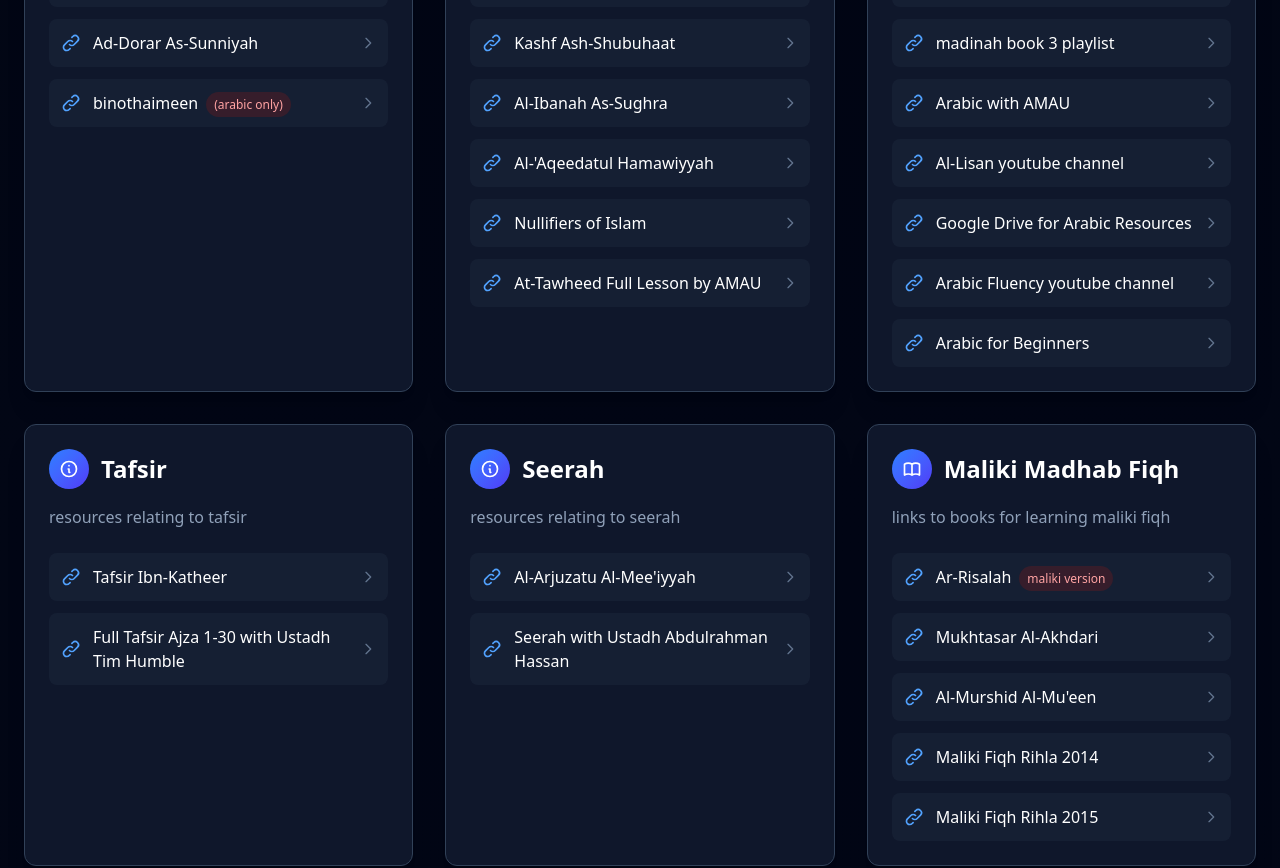
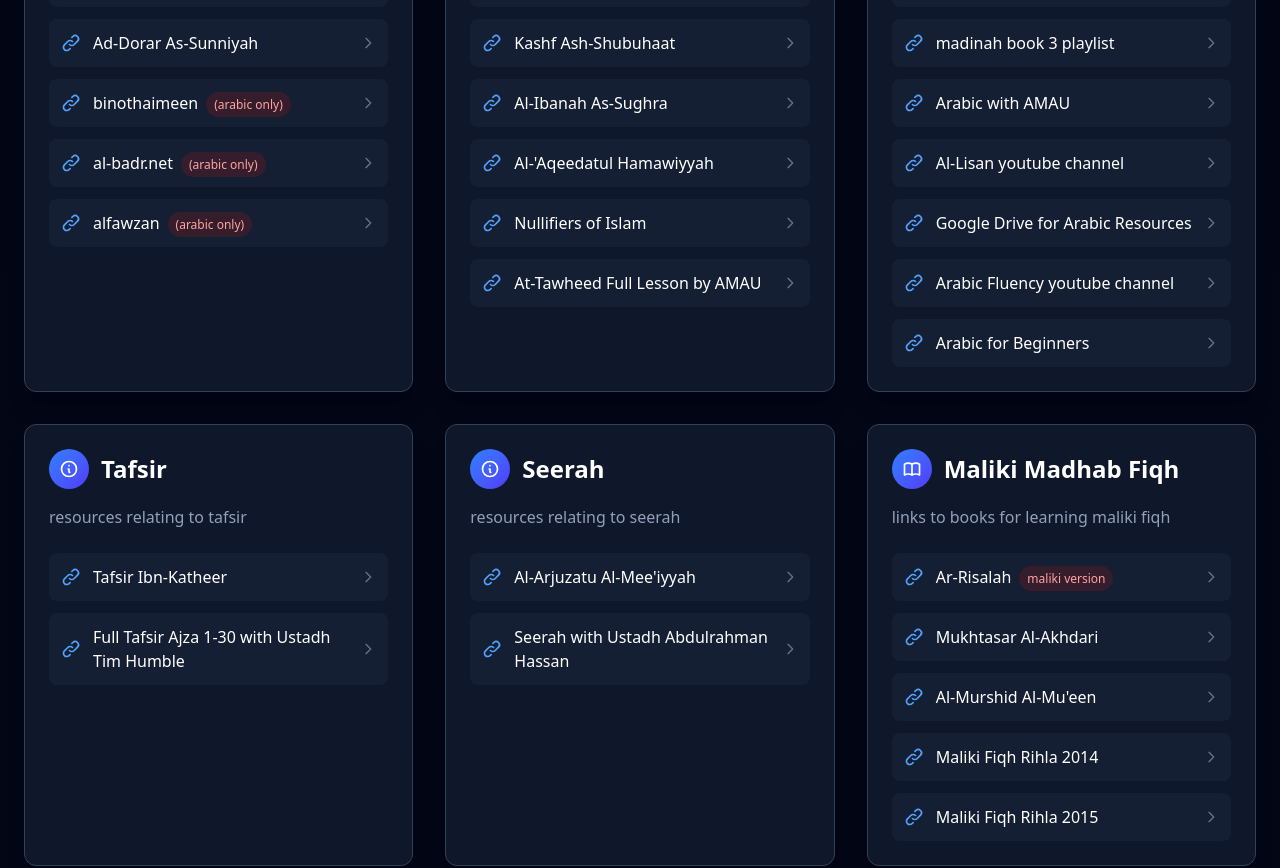
Before and after one commit to justifyman/muslimthread, a React (Vite) app: page / in a window 1280 px wide. Shown: the part 960-1828 px from the top of the page. Built offline with nearby package versions, Linux system fonts and the light colour scheme.

Commit message:
Update Threads.tsx

```diff
--- a/src/components/Threads.tsx
+++ b/src/components/Threads.tsx
@@ -332,6 +332,17 @@ const sections = [
         url: "https://binothaimeen.net",
         note: "(arabic only)",
       },
+      {
+        text: "al-badr.net",
+        url: "https://www.al-badr.net/",
+        note: "(arabic only)",
+      },
+      {
+        text: "alfawzan",
+        url: "https://www.alfawzan.af.org.sa/ar",
+        note: "(arabic only)",
+      },
+
     ],
   },
   {
@@ -613,6 +624,7 @@ const sections = [
       {
         text: "app.turath",
         url: "https://app.turath.io/",
+        note: "(arabic only)",
       },
       {
         text: "resources for new muslims",
```
